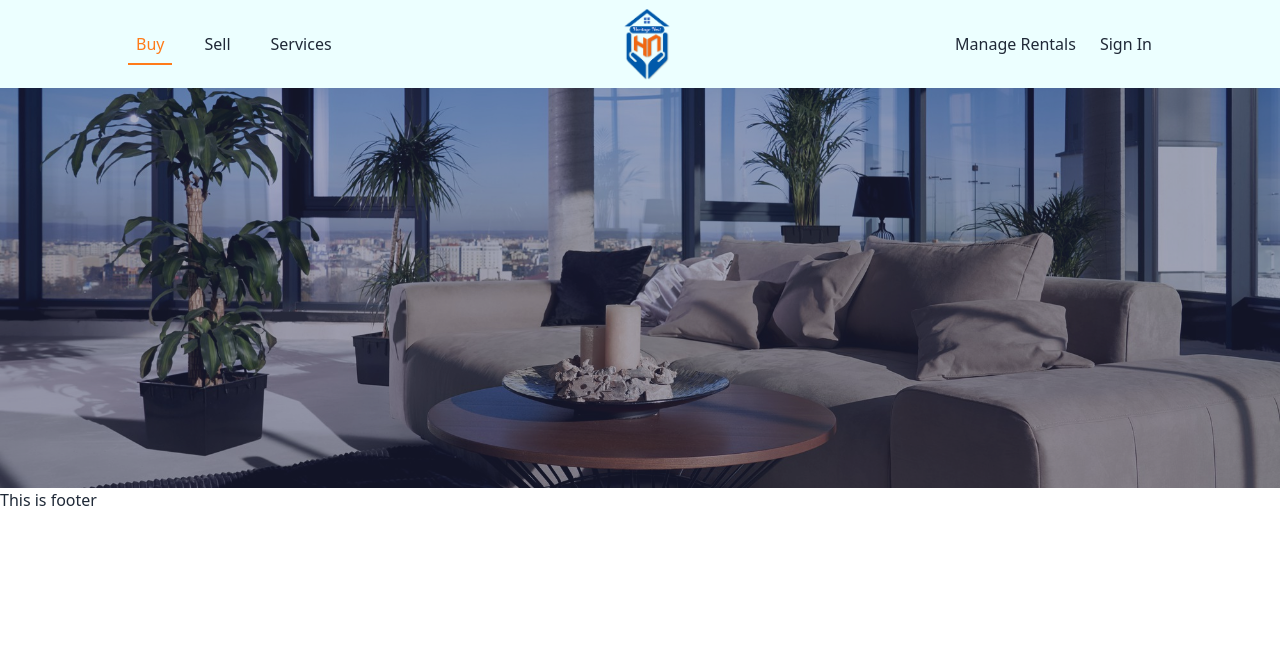
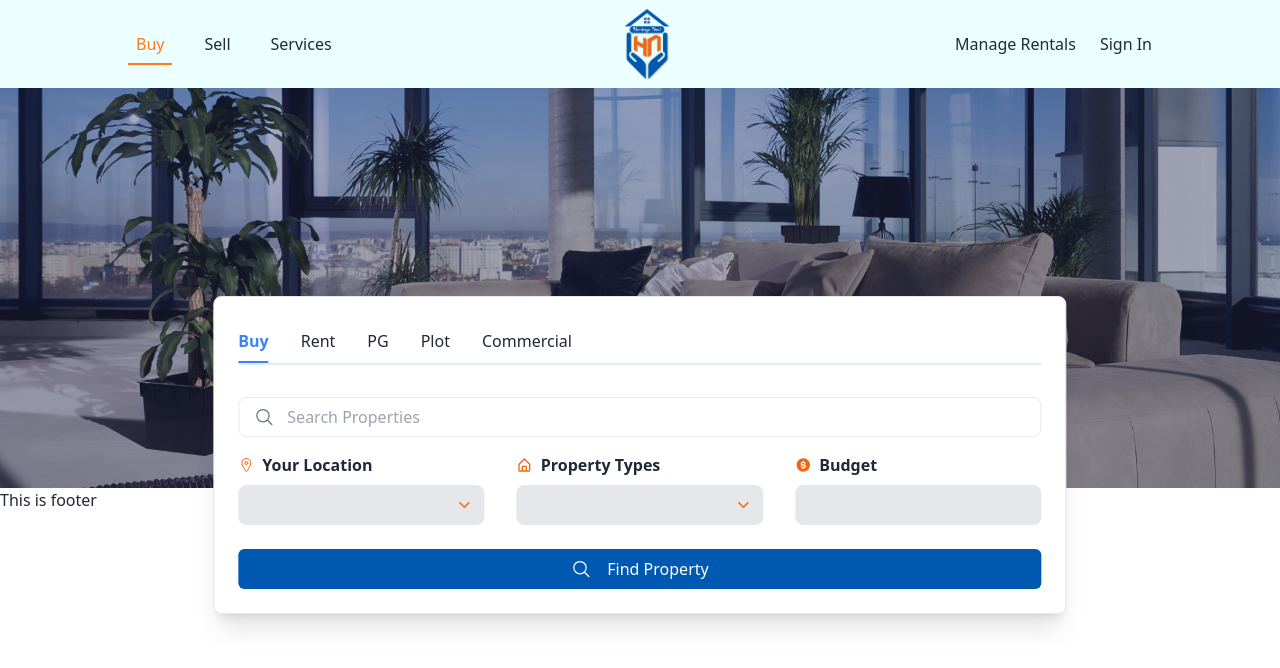
Before and after one commit to atique-shahriar/HeritageNest, a React (Vite) app: page / in a window 1280 px wide. Shown: the top 668 px of the page. Built offline with nearby package versions, Linux system fonts and the light colour scheme.

Commit message:
Create find property tab

```diff
--- a/package.json
+++ b/package.json
@@ -17,6 +17,7 @@
     "react-dom": "^18.3.1",
     "react-icons": "^5.2.1",
     "react-router-dom": "^6.23.1",
+    "react-tabs": "^6.0.2",
     "sort-by": "^1.2.0"
   },
   "devDependencies": {
--- a/src/Pages/BuyerScreens/BuyerScreen/BuyerScreen.jsx
+++ b/src/Pages/BuyerScreens/BuyerScreen/BuyerScreen.jsx
@@ -1,10 +1,12 @@
 import backgroundImage from "../../../../public/Images/BuyerScreen/Banner.jpeg";
 import Banner from "../../../Layouts/Banner/Banner";
+import FindProperty from "../FindProperty/FindProperty";
 
 const BuyerScreen = () => {
   return (
     <div>
       <Banner backgroundImage={backgroundImage}></Banner>
+      <FindProperty></FindProperty>
     </div>
   );
 };
--- a/src/Pages/BuyerScreens/FindProperty/FindProperty.jsx
+++ b/src/Pages/BuyerScreens/FindProperty/FindProperty.jsx
@@ -1,5 +1,42 @@
+import { Tab, TabList, TabPanel, Tabs } from "react-tabs";
+import "react-tabs/style/react-tabs.css";
+import FindPropertyDetails from "./FindPropertyDetails";
+
 const FindProperty = () => {
-  return <div></div>;
+  const propertyTab = [
+    {id: 1, propertyName: "Buy"},
+    {id: 2, propertyName: "Rent"},
+    {id: 3, propertyName: "PG"},
+    {id: 4, propertyName: "Plot"},
+    {id: 5, propertyName: "Commercial"},
+  ];
+
+  return (
+    <div className="relative">
+      <div className="w-4/5 lg:w-8/12 border p-6 shadow-xl rounded-lg mx-auto bg-white absolute -top-48 left-1/2 transform -translate-x-1/2">
+        <Tabs>
+          <TabList className="flex gap-4 md:gap-8 border-b-2 border-[#0058b11c] ">
+            {propertyTab.map((item) => (
+              <Tab
+                key={item.id}
+                className="py-2 cursor-pointer selection:border-none"
+                selectedClassName="py-2 cursor-pointer border-b-2 border-blue-500 text-blue-500 font-semibold">
+                {item.propertyName}
+              </Tab>
+            ))}
+          </TabList>
+
+          {propertyTab.map((item) => (
+            <TabPanel
+              className=""
+              key={item._id}>
+              <FindPropertyDetails></FindPropertyDetails>
+            </TabPanel>
+          ))}
+        </Tabs>
+      </div>
+    </div>
+  );
 };
 
 export default FindProperty;
--- /dev/null
+++ b/src/Pages/BuyerScreens/FindProperty/FindPropertyDetails.jsx
@@ -0,0 +1,77 @@
+import { BiHomeAlt, BiSolidDollarCircle } from "react-icons/bi";
+import { IoIosArrowDown } from "react-icons/io";
+import { IoLocationOutline, IoSearchOutline } from "react-icons/io5";
+
+const FindPropertyDetails = () => {
+  return (
+    <div className="pt-8">
+      <form>
+        <div className="relative pb-4">
+          <label className=" flex items-center ">
+            <input
+              type="text"
+              className="h-10 w-full border rounded-lg px-12"
+              placeholder="Search Properties"
+            />
+            <IoSearchOutline className="text-gray-500 text-xl absolute left-4"></IoSearchOutline>
+          </label>
+        </div>
+
+        <div className="grid grid-cols-1 md:grid-cols-3 gap-2 md:gap-4 lg:gap-8">
+          <div>
+            <p className="flex gap-2 items-center pb-2 font-semibold">
+              <IoLocationOutline className="text-[#ee6611]"></IoLocationOutline>
+              <span>Your Location</span>
+            </p>
+            <div className="relative w-full">
+              <select className="custom-select border rounded-lg w-full h-10 px-4 bg-gray-200 text-gray-800 appearance-none">
+                <option
+                  disabled
+                  selected></option>
+                <option>Han Solo</option>
+                <option>Greedo</option>
+              </select>
+              <IoIosArrowDown className="absolute top-1/2 right-3 h-4 w-4 text-[#ee6611] transform -translate-y-1/2 pointer-events-none"></IoIosArrowDown>
+            </div>
+          </div>
+          <div>
+            <p className="flex gap-2 items-center pb-2 font-semibold">
+              <BiHomeAlt className="text-[#ee6611]"></BiHomeAlt>
+              <span>Property Types</span>
+            </p>
+            <div className="relative w-full">
+              <select className="custom-select border rounded-lg w-full h-10 px-4 bg-gray-200 text-gray-800 appearance-none">
+                <option
+                  disabled
+                  selected></option>
+                <option>Han Solo</option>
+                <option>Greedo</option>
+              </select>
+              <IoIosArrowDown className="absolute top-1/2 right-3 h-4 w-4 text-[#ee6611] transform -translate-y-1/2 pointer-events-none"></IoIosArrowDown>
+            </div>
+          </div>
+          <div>
+            <p className="flex gap-2 items-center pb-2 font-semibold">
+              <BiSolidDollarCircle className="text-[#ee6611]"></BiSolidDollarCircle>
+              <span>Budget</span>
+            </p>
+            <div>
+              <input
+                type="text"
+                className=" rounded-lg w-full  h-10 px-4 bg-gray-200 text-gray-800 "
+              />
+            </div>
+          </div>
+        </div>
+        <button className="flex justify-center h-10 mt-6 rounded-md items-center w-full bg-[#0059b1] text-white font-medium gap-4">
+          <span>
+            <IoSearchOutline className="text-white text-xl"></IoSearchOutline>
+          </span>
+          <span>Find Property</span>
+        </button>
+      </form>
+    </div>
+  );
+};
+
+export default FindPropertyDetails;
--- a/src/index.css
+++ b/src/index.css
@@ -1,3 +1,10 @@
 @tailwind base;
 @tailwind components;
 @tailwind utilities;
+
+.custom-select {
+    -webkit-appearance: none;
+    -moz-appearance: none;
+    appearance: none;
+    padding-right: 2.5rem;
+}
```
Also changed, not shown: 1 other file (tests, documents, lock files or other folders).
